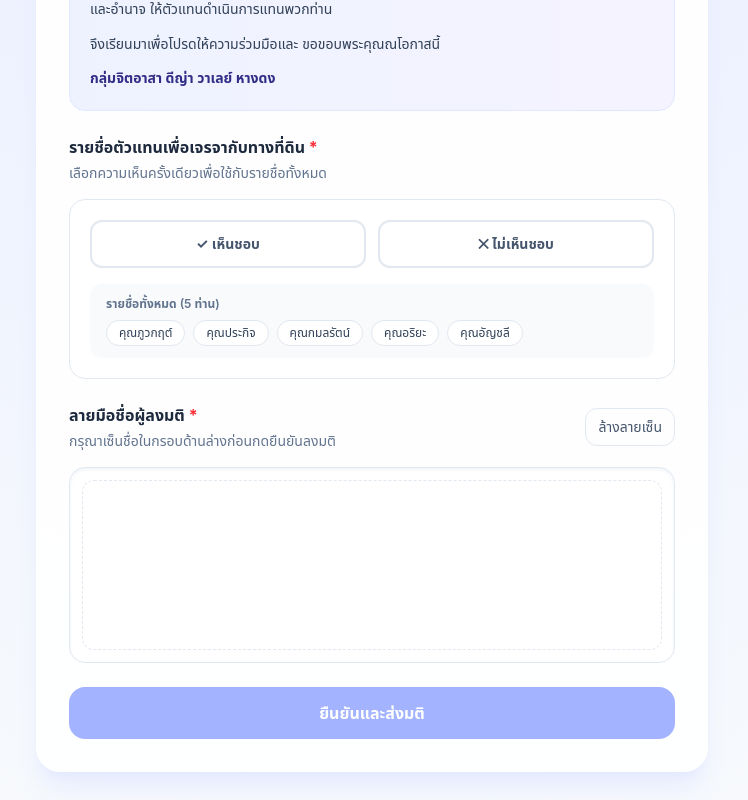
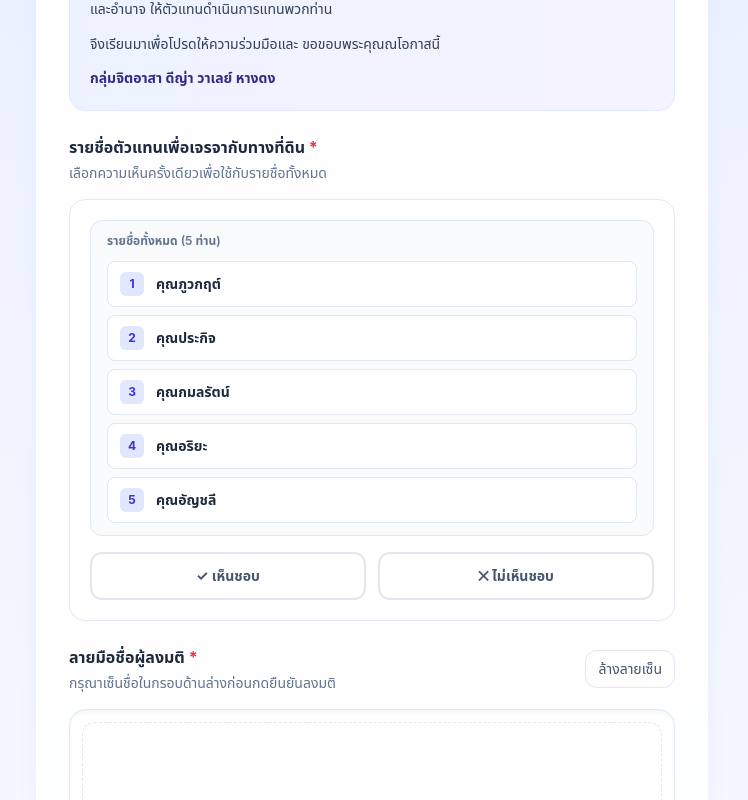
Before and after one commit to wiramatta-hub/vote-app, a Next.js app: page /vote in a window 1280 px wide. Shown: the part 543-1343 px from the top of the page, without its empty margins (268-1016 px from the left). Built offline with nearby package versions, Linux system fonts and the light colour scheme; no server answers; the database is empty.

Commit message:
vote: place decision buttons below representative list

```diff
--- a/src/app/vote/page.tsx
+++ b/src/app/vote/page.tsx
@@ -333,7 +333,20 @@ export default function VotePage() {
                 <p className="mt-1 text-sm text-slate-500">เลือกความเห็นครั้งเดียวเพื่อใช้กับรายชื่อทั้งหมด</p>
               </div>
               <div className="rounded-2xl border border-slate-200 bg-white p-4 sm:p-5">
-                <div className="grid grid-cols-1 gap-3 sm:grid-cols-2">
+                <div className="rounded-xl border border-slate-200 bg-slate-50/80 px-4 py-3">
+                  <p className="mb-3 text-xs font-semibold text-slate-500">รายชื่อทั้งหมด ({REPRESENTATIVES.length} ท่าน)</p>
+                  <div className="space-y-2">
+                    {REPRESENTATIVES.map((representative, index) => (
+                      <div key={representative} className="flex items-center gap-3 rounded-lg border border-slate-200 bg-white px-3 py-2.5">
+                        <span className="grid h-6 w-6 shrink-0 place-items-center rounded-md bg-indigo-100 text-xs font-bold text-indigo-700">
+                          {index + 1}
+                        </span>
+                        <span className="text-sm font-semibold text-slate-800">{representative}</span>
+                      </div>
+                    ))}
+                  </div>
+                </div>
+                <div className="mt-4 grid grid-cols-1 gap-3 sm:grid-cols-2">
                   <button
                     type="button"
                     onClick={() => setAllRepresentativeDecisions('approve')}
@@ -356,16 +369,6 @@ export default function VotePage() {
                   >
                     ✕ ไม่เห็นชอบ
                   </button>
-                </div>
-                <div className="mt-4 rounded-xl bg-slate-50 px-4 py-3">
-                  <p className="text-xs font-semibold text-slate-500 mb-2">รายชื่อทั้งหมด ({REPRESENTATIVES.length} ท่าน)</p>
-                  <div className="flex flex-wrap gap-2">
-                    {REPRESENTATIVES.map((representative) => (
-                      <span key={representative} className="rounded-full bg-white border border-slate-200 px-3 py-1 text-xs font-medium text-slate-700">
-                        {representative}
-                      </span>
-                    ))}
-                  </div>
                 </div>
               </div>
             </div>
```
